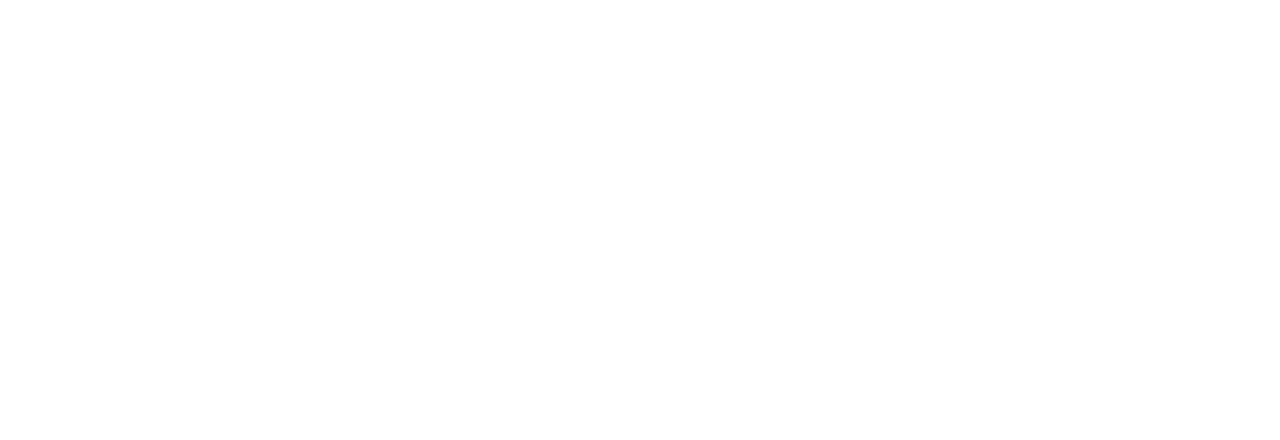
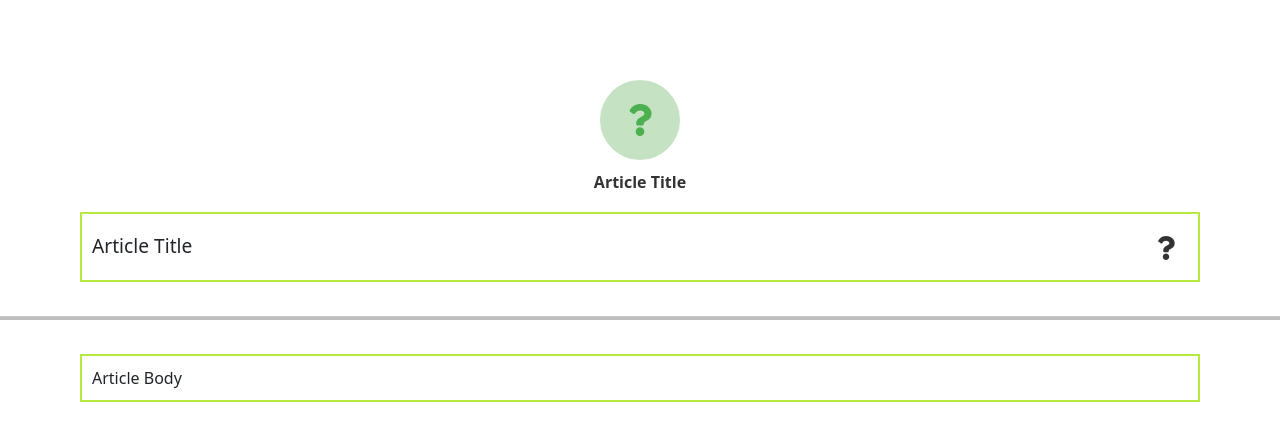
Before and after one commit to MarcoAmato/zenit_wellness-advice, a React (Create React App) app: page /article-details in a window 1280 px wide. Before the commit this address had no page. Shown: the top 440 px of the page. Built offline with nearby package versions, Linux system fonts and the light colour scheme.

Commit message:
Refactor ArticleDetails, passing body and articleTitle into parameters. Need a better way to handle this

```diff
--- a/src/App.tsx
+++ b/src/App.tsx
@@ -3,8 +3,7 @@ import React from 'react';
 import { BrowserRouter as Router, Route, Routes } from 'react-router-dom';
 import HeroSection from './components/HeroSection';
 import SpecificSection from './components/SpecificSection';
-import QuestionSection from './components/QuestionSection';
-
+import ArticleDetails from './components/ArticleDetails'; // Updated import
 
 const App: React.FC = () => {
   return (
@@ -13,7 +12,7 @@ const App: React.FC = () => {
         <Routes>
           <Route path="/" element={<HeroSection />} />
           <Route path="/specificsection" element={<SpecificSection />} />
-          <Route path="/questionsection" element={<QuestionSection />} />
+          <Route path="/article-details" element={<ArticleDetails />} /> {/* Updated route */}
         </Routes>
       </Router>
     </div>
--- a/src/components/QuestionSection.tsx
+++ b/src/components/ArticleDetails.tsx
@@ -1,26 +1,31 @@
 import React from 'react';
-import { FaRunning, FaAppleAlt, FaBed, FaBrain, FaUsers, FaSmile, FaUserFriends, FaTools, FaQuestion } from 'react-icons/fa';
+import { FaQuestion } from 'react-icons/fa';
 import './Style.css';
 import { Col, Container, Row } from 'reactstrap';
 import 'bootstrap/dist/css/bootstrap.min.css';
-import { Link } from 'react-router-dom';
+import { useLocation } from 'react-router-dom';
+import { Article } from '../utils/types';
 
-const QuestionSection: React.FC = () => {
+const ArticleDetails: React.FC = () => {
+    const location = useLocation();
+    const params = new URLSearchParams(location.search);
+    const title = params.get('title') || 'Article Title';
+    const body = params.get('body') || 'Article Body';
+
     return (
         <section className="specific-section">
-
             <Container>
                 <Row>
                     <Col lg="12">
                         <div className="hero-button">
-                            <div className="icon-background"><FaAppleAlt className="button-icon" /></div>
-                            <p className='bold'>Nutrition</p>
+                            <div className="icon-background"><FaQuestion className="button-icon" /></div>
+                            <p className='bold'>{title}</p>
                         </div>
                     </Col>
                     <Col className='marginCol' lg="12">
                         <div className="divQuestion">
                             <div className="col-left">
-                                <p>How important is fiber intake in the diet</p>
+                                <p>{title}</p>
                             </div>
                             <div className="col-right">
                                 <FaQuestion className="button-icon" />
@@ -32,24 +37,13 @@ const QuestionSection: React.FC = () => {
                     </Col>
                     <Col className='marginCol' lg="12">
                         <div className="divQuestion">
-                            <p>Fiber is essential for good digestion and for preventing chronic diseases such as type 2 diabetes. They are found mainly in whole foods, fruits and vegetables.</p>
-                        </div>
-                    </Col>
-                    <Col className='marginCol' lg="12">
-                        <div>
-                            <p className='references'>References</p>
-                        </div>
-                    </Col>
-                    <Col lg="12">
-                        <div className="divQuestion">
-                            <p>Harvard Nutrition Source - Fiber</p>
+                            <p>{body}</p>
                         </div>
                     </Col>
                 </Row>
             </Container>
-
         </section>
     );
 };
 
-export default QuestionSection;
+export default ArticleDetails;
--- a/src/components/SpecificSection.tsx
+++ b/src/components/SpecificSection.tsx
@@ -1,6 +1,6 @@
 import React, { useState, useEffect } from 'react';
+import { FaQuestion } from 'react-icons/fa';
 import { IconType } from 'react-icons';
-import { FaQuestion } from 'react-icons/fa';
 import './Style.css';
 import { Col, Container, Row } from 'reactstrap';
 import 'bootstrap/dist/css/bootstrap.min.css';
@@ -32,14 +32,14 @@ const SpecificSection: React.FC = () => {
                     <Col lg="12">
                         <div className="hero-button">
                             <div className="icon-background">
-                                <IconComponent className="button-icon" />
+                                {IconComponent && <IconComponent className="button-icon" />}
                             </div>
                             <p className='bold'>{displayName}</p>
                         </div>
                     </Col>
                     {Array.isArray(articles) && articles.map((article, index) => (
                         <Col key={index} className="marginCol" lg="12">
-                            <Link to="/questionsection" style={{ textDecoration: 'none', color: 'inherit' }}>
+                            <Link to={`/article-details?title=${encodeURIComponent(article.title)}&body=${encodeURIComponent(article.body)}`} style={{ textDecoration: 'none', color: 'inherit' }}>
                                 <div className="divQuestion">
                                     <div className="col-left">
                                         <p>{article.title}</p>
```
